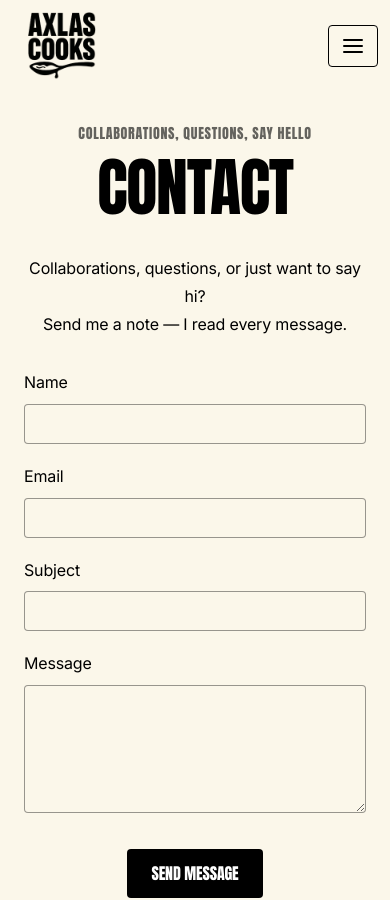
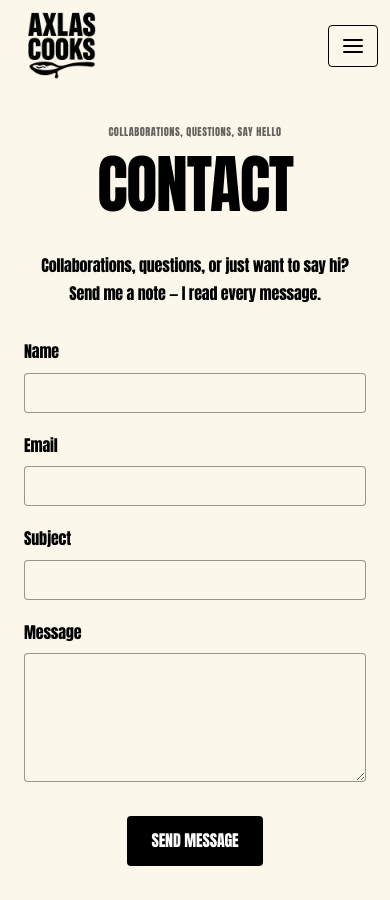
Before and after one commit to wafflas/axlas-recipes, a Next.js app: page /contact in a window 390 px wide. Shown: the top 900 px of the page. Built offline with nearby package versions, Linux system fonts and the light colour scheme.

Commit message:
small changes

```diff
--- a/app/components/HeroTitle.tsx
+++ b/app/components/HeroTitle.tsx
@@ -14,7 +14,7 @@ const HeroTitle = ({
       className={`max-w-6xl mx-auto flex flex-col justify-center items-center py-8 ${className}`}
     >
       {subtitle && (
-        <p className="text-sm md:text-base text-black/60 mb-2 tracking-wider uppercase font-inter">
+        <p className="text-[0.65rem] md:text-base text-black/60 mb-2 tracking-wider uppercase font-inter">
           {subtitle}
         </p>
       )}
--- a/app/contact/page.tsx
+++ b/app/contact/page.tsx
@@ -1,25 +1,19 @@
 import type { Metadata } from "next";
 import HeroTitle from "../components/HeroTitle";
+import Link from "next/link";
 import ContactForm from "./ContactForm";
 
 export const metadata: Metadata = {
-  title: "Contact | AXLAS COOKS",
-  description: "Contact Axlas Cooks.",
+  title: "Contact | AXLAS RECIPES",
+  description: "Contact Axlas Recipes.",
 };
 
 export default function ContactPage() {
   return (
     <main className="w-full min-h-screen bg-[var(--color-primary)]">
-      <HeroTitle
-        title="CONTACT"
-        subtitle="COLLABORATIONS, QUESTIONS, SAY HELLO"
-      />
+      <HeroTitle title="CONTACT" subtitle="COLLABORATIONS, QUESTIONS, SAY HELLO" />
       <div
         className="max-w-2xl mx-auto flex flex-col items-center text-black"
-        style={{
-          fontFamily:
-            "var(--font-inter), system-ui, -apple-system, Segoe UI, Roboto, Arial, sans-serif",
-        }}
       >
         <div className="text-center text-medium leading-7 px-6">
           <p>Collaborations, questions, or just want to say hi?</p>
```
